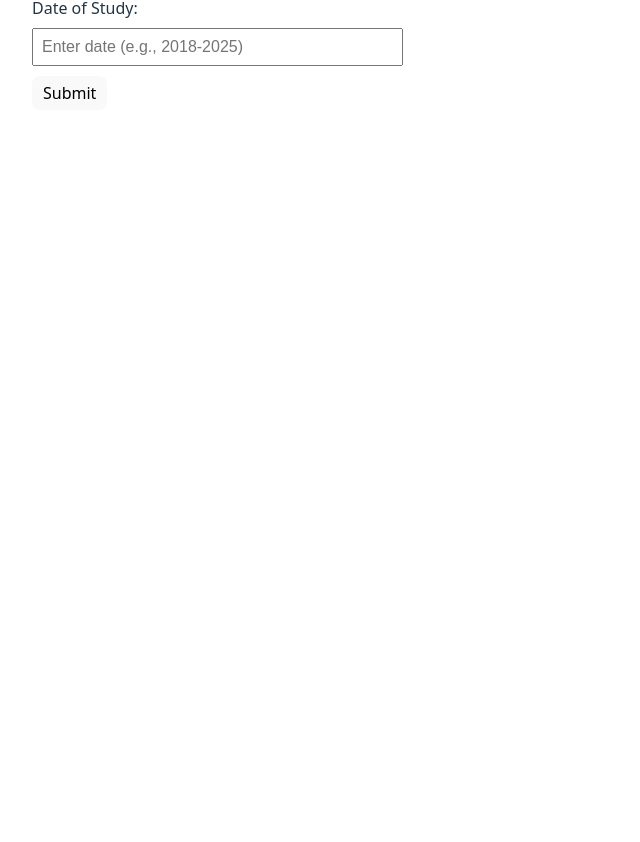
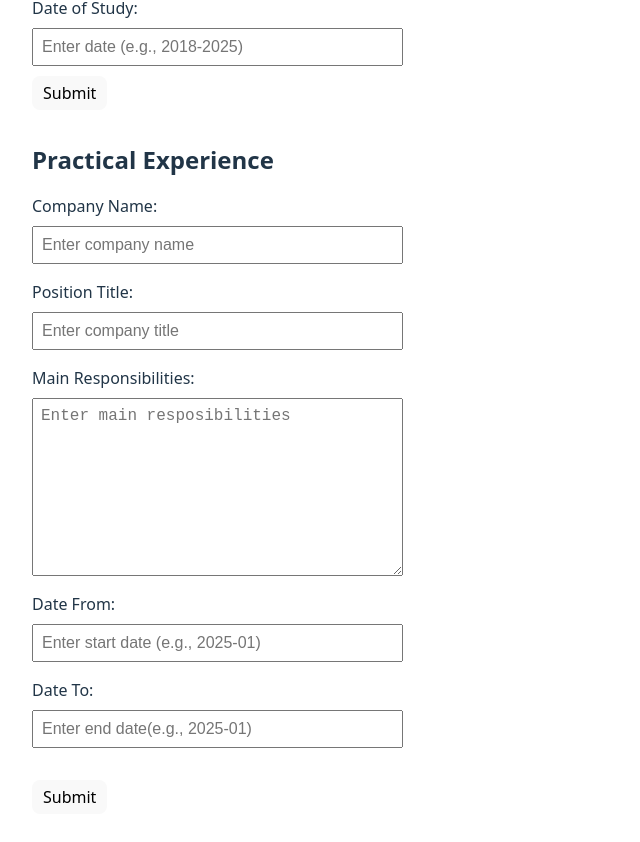
Before and after one commit to aleksfeschuk/cv-application, a React (Vite) app: page / in a window 1280 px wide. Shown: the part 754-1596 px from the top of the page, without its empty margins (0-640 px from the left). Before the commit the page ends 928 px from the top, so only its background shows below. Built offline with nearby package versions, Linux system fonts and the light colour scheme.

Commit message:
added experience component with form and display logic

```diff
--- a/src/App.jsx
+++ b/src/App.jsx
@@ -1,5 +1,6 @@
 import GeneralInfo from './components/GeneralInfo.jsx';
 import Education from './components/Education.jsx';
+import Experience from './components/Experience.jsx';
 import './styles/App.scss';
 
 function App() {
@@ -8,8 +9,8 @@ function App() {
       <h1>CV Application</h1>
       <GeneralInfo />
       <Education />
-      {/* <Experience />
-      <CVDisplay /> */}
+      <Experience />
+      {/* <CVDisplay /> */}
     </div>
   );
 }
--- a/src/components/Experience.jsx
+++ b/src/components/Experience.jsx
@@ -0,0 +1,98 @@
+import { useState } from "react";
+import '../styles/Experience.scss';
+
+function Experience() {
+    const [experience, setExperience] = useState({
+        company: '',
+        position: '',
+        responsibilities: '',
+        dateFrom: '',
+        dateTo: '',
+    });
+
+    const [isSubmitted, setIsSubmitted] = useState(false);
+
+    const handleChange = (e) => {
+        const { name, value } = e.target;
+        setExperience((prev) => ({ ...prev, [name]: value }));
+    };
+
+    const handleSubmit = (e) => {
+        e.preventDefault();
+        setIsSubmitted(true);
+    };
+
+    const handleEdit = () => {
+        setIsSubmitted(false);
+    };
+
+    return(
+        <div className="experience">
+            <h2>Practical Experience</h2>
+            {!isSubmitted ? (
+                <form onSubmit={handleSubmit}>
+                    <div>
+                        <label>Company Name:</label>
+                        <input
+                            type="text"
+                            name="company"
+                            value={experience.company}
+                            onChange={handleChange}
+                            placeholder="Enter company name"
+                        />
+                    </div>
+                    <div>
+                        <label>Position Title:</label>
+                        <input
+                            type="text"
+                            name="position"
+                            value={experience.position}
+                            onChange={handleChange}
+                            placeholder="Enter company title"
+                        />
+                    </div>
+                    <div>
+                        <label>Main Responsibilities:</label>
+                        <textarea
+                            name="responsibilities"
+                            value={experience.responsibilities}
+                            onChange={handleChange}
+                            placeholder="Enter main resposibilities"
+                        />
+                    </div>
+                    <div>
+                        <label>Date From:</label>
+                        <input
+                            type="text"
+                            name="dateFrom"
+                            value={experience.dateFrom}
+                            onChange={handleChange}
+                            placeholder="Enter start date (e.g., 2025-01)"
+                        />
+                    </div>
+                    <div>
+                        <label>Date To:</label>
+                        <input
+                            type="text"
+                            name="dateTo"
+                            value={experience.dateTo}
+                            onChange={handleChange}
+                            placeholder="Enter end date(e.g., 2025-01)"
+                        />
+                    </div>
+                    <button type="submit">Submit</button>
+                </form>
+            ) : (
+                <div className="experience-display">
+                    <p>Company: {experience.company}</p>
+                    <p>Position: {experience.position}</p>
+                    <p>Responsibilities: {experience.responsibilities}</p>
+                    <p>From: {experience.dateFrom} To: {experience.dateTo}</p>
+                    <button onClick={handleEdit}>Edit</button>
+                </div>
+            )}
+        </div>
+    );
+}
+
+export default Experience;
--- a/src/styles/Experience.scss
+++ b/src/styles/Experience.scss
@@ -0,0 +1,50 @@
+.experience {
+    margin-bottom: 2rem;
+
+    h2 {
+        margin-bottom: 1rem;
+    }
+
+    form {
+        display: flex;
+        flex-direction: column;
+        gap: 1rem;
+
+        div {
+            display: flex;
+            flex-direction: column;
+
+            label {
+                margin-bottom: .5rem;
+            }
+
+            input,
+            textarea {
+                padding: .5rem;
+                font-size: 16px;
+            }
+
+            textarea {
+                resize: vertical;
+                min-height: 10rem;
+            }
+        }
+
+        button {
+            align-self: flex-start;
+            padding: 5px 10px;
+            margin-top: 1rem;
+        }
+    }
+
+    .experience-display {
+        p {
+            margin: 5px 0;
+        }
+
+        button {
+            padding: 5px 10px;
+            margin-top: 1rem;
+        }
+    }
+}
```
